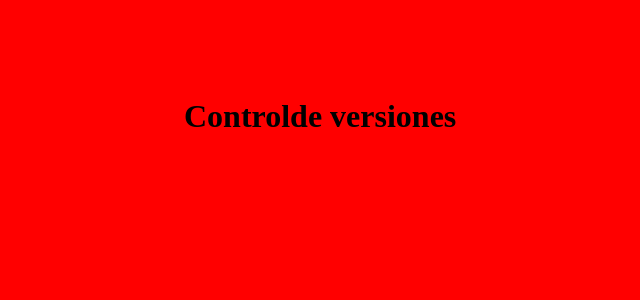
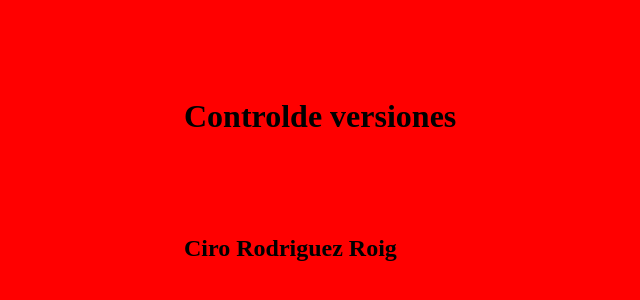
Before and after one commit to ivocurto/TP_SO_I4_Equipo126, a plain HTML site: page index.html in a window 1280 px wide. Shown: the part 102-402 px from the top of the page, without its empty margins (116-756 px from the left). Drawn offline with Linux system fonts and the light colour scheme.

Commit message:
Merge 'testing' into 'desarrollo'

```diff
--- a/index.html
+++ b/index.html
@@ -8,5 +8,6 @@
 </head>
 <body>
 <h1>Controlde versiones</h1>
+<h2>Ciro Rodriguez Roig</h2>
 </body>
 </html>
```
Also changed, not shown: favicon2.ico (added).
